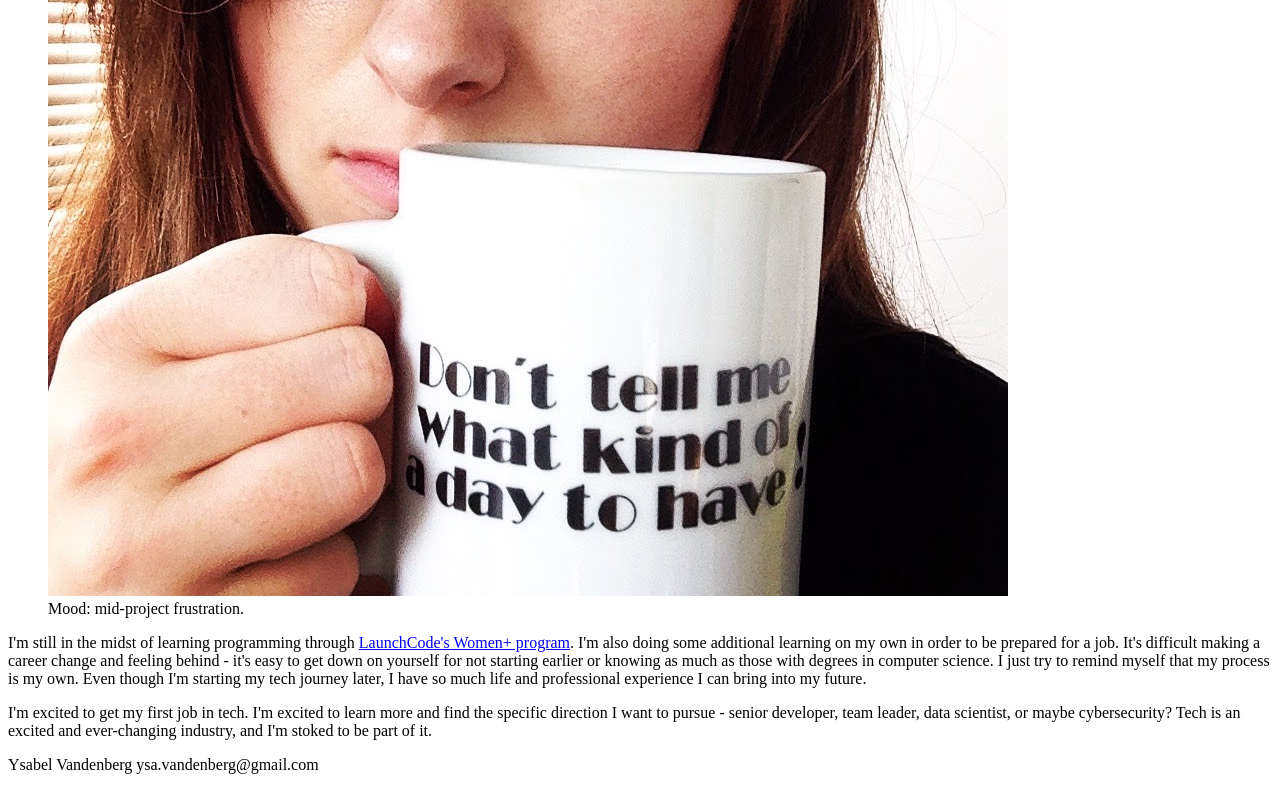
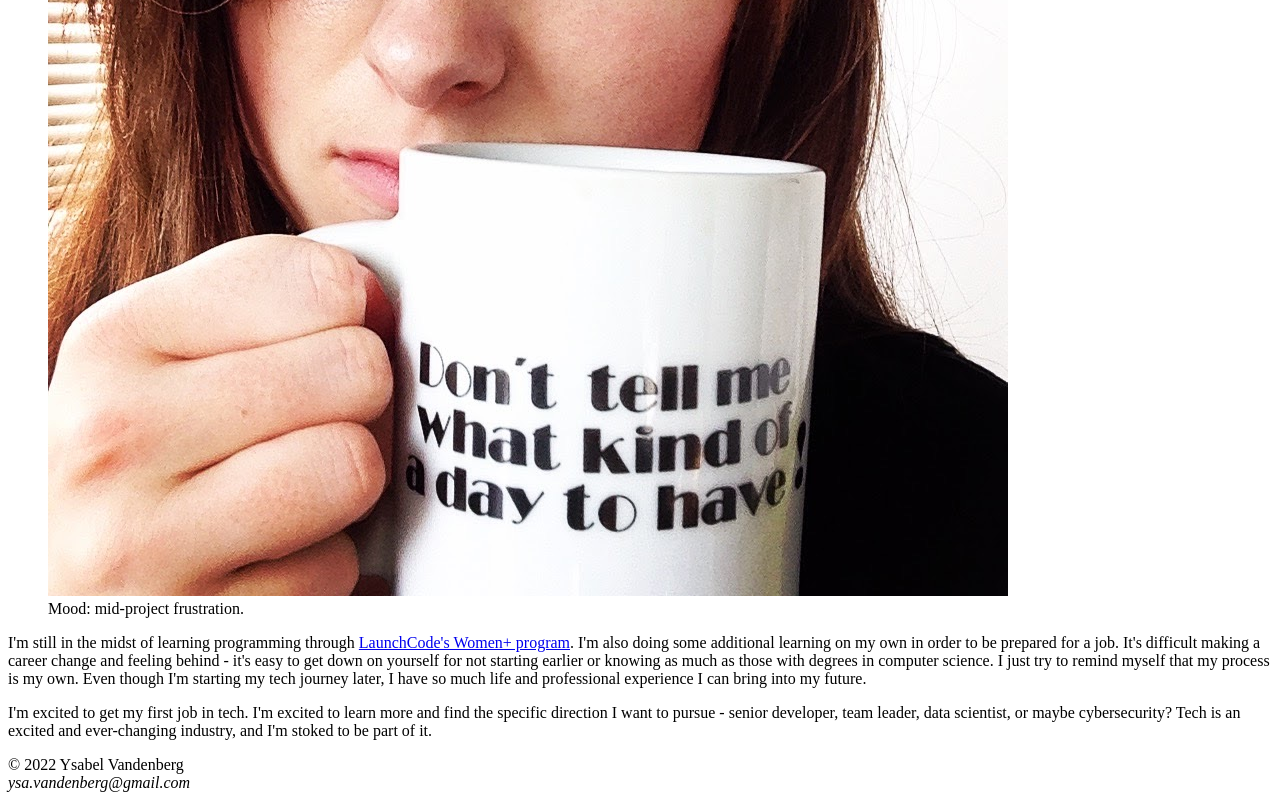
Before and after one commit to St-Louis-Women-March-2022/js-assignment-4-html-me-something-ysa-v, a website: page index.html in a window 1280 px wide. Shown: the part 3605-4405 px from the top of the page. Drawn offline with Linux system fonts and the light colour scheme.

Commit message:
Add copyright and address to footer

```diff
--- a/index.html
+++ b/index.html
@@ -71,6 +71,7 @@
             </section>
          </article>
       </main>
-      <footer>Ysabel Vandenberg ysa.vandenberg@gmail.com</footer>
+      <footer>&copy 2022 Ysabel Vandenberg
+         <address>ysa.vandenberg@gmail.com</address></footer>
    </body>
 </html>
```
